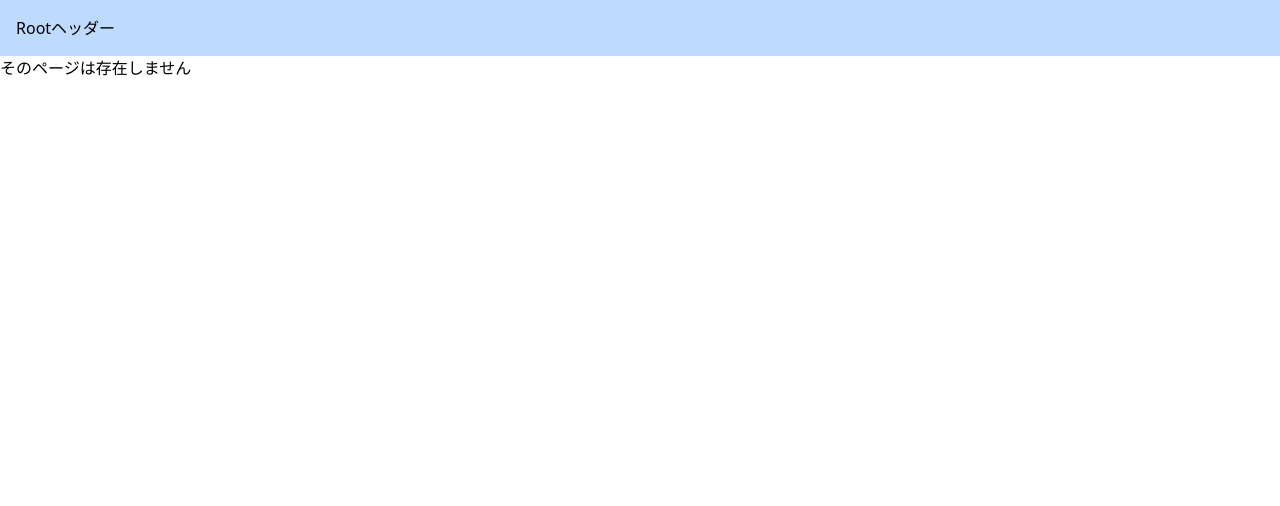
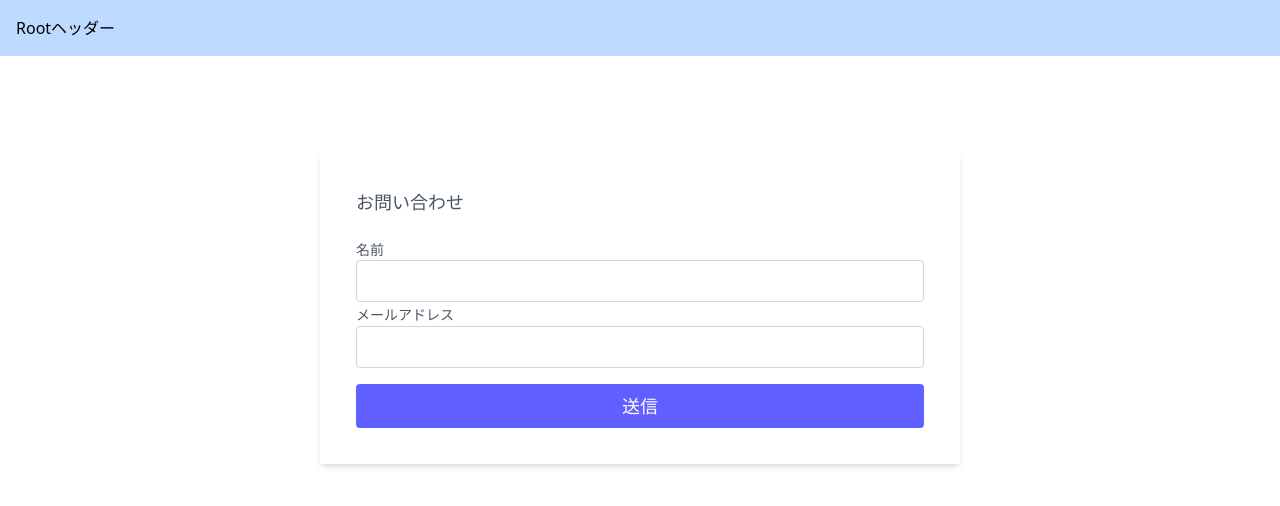
Before and after one commit to SaiAkito/next-udemy-basic, a Next.js app: page /contacts in a window 1280 px wide. Before the commit this address had no page. Shown: the top 506 px of the page. Built offline with nearby package versions, Linux system fonts and the light colour scheme.

Commit message:
ContactFormコンポーネントを新規作成し、名前とメールアドレスの入力フィールドを追加 CompletePageを新規作成し、送信完了メッセージを表示 ContactsPageにContactFormコンポーネントを追加

```diff
--- /dev/null
+++ b/src/app/contacts/complete/page.tsx
@@ -0,0 +1,3 @@
+export default function CompletePage() {
+  return <div>送信完了！</div>;
+}
--- /dev/null
+++ b/src/app/contacts/page.tsx
@@ -0,0 +1,9 @@
+import ContactForm from "@/components/ContactForm";
+
+export default function ContactsPage() {
+  return (
+    <div>
+      <ContactForm />
+    </div>
+  );
+}
--- /dev/null
+++ b/src/components/ContactForm.tsx
@@ -0,0 +1,38 @@
+"use client";
+
+export default function ContactForm() {
+  return (
+    <div>
+      <form action="">
+        <div className="py-24 text-gray-600">
+          <div className="mx-auto flex flex-col bg-white shadow-md p-9 md:w-1/2">
+            <h2 className="text-lg mb-2">お問い合わせ</h2>
+            <div className="mb-4"></div>
+            <label htmlFor="name" className="text-sm">
+              名前
+            </label>
+            <input
+              type="text"
+              id="name"
+              name="name"
+              className="w-full
+                         bg-white rounded border border-gray-300 focus:border-indigo-500 focus:ring-indigo-200 outline-none py-1 px-3 leading-8"
+            />
+            <div className="mb-4">
+              <label htmlFor="email" className="text-sm">
+                メールアドレス
+              </label>
+              <input
+                type="text"
+                id="email"
+                name="email"
+                className="w-full bg-white rounded border border-gray-300 focus:border-indigo-500 focus:ring-indigo-200 outline-none py-1 px-3 leading-8"
+              />
+            </div>
+            <button className="text-white bg-indigo-500 rounded py-2 px-6 hover:bg-indigo-600 text-lg">送信</button>
+          </div>
+        </div>
+      </form>
+    </div>
+  );
+}
```
